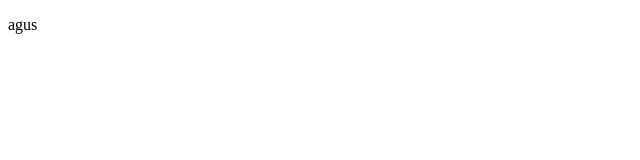
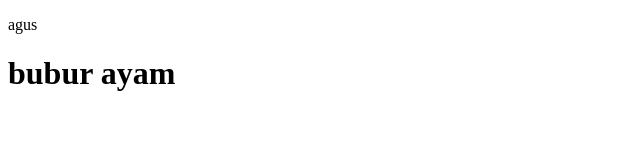
Before and after one commit to nandirchrd/CSS-Grid, a plain HTML site: page index.html in a window 1280 px wide. Shown: the whole page, without its empty margins (0-640 px from the left). Drawn offline with Linux system fonts and the light colour scheme.

Commit message:
bubur ayam

```diff
--- a/index.html
+++ b/index.html
@@ -1,12 +1,16 @@
 <!DOCTYPE html>
 <html lang="en">
+
 <head>
     <meta charset="UTF-8">
     <meta http-equiv="X-UA-Compatible" content="IE=edge">
     <meta name="viewport" content="width=device-width, initial-scale=1.0">
     <title>coba</title>
 </head>
+
 <body>
     <p>agus</p>
+    <h1>bubur ayam</h1>
 </body>
+
 </html>
```
